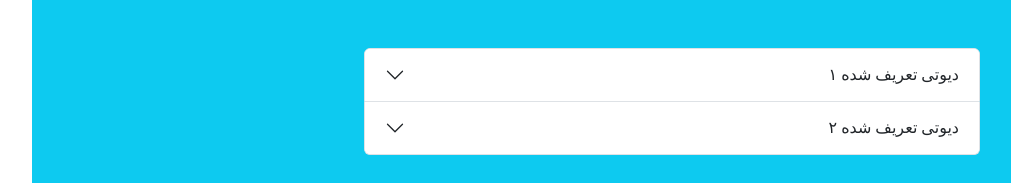
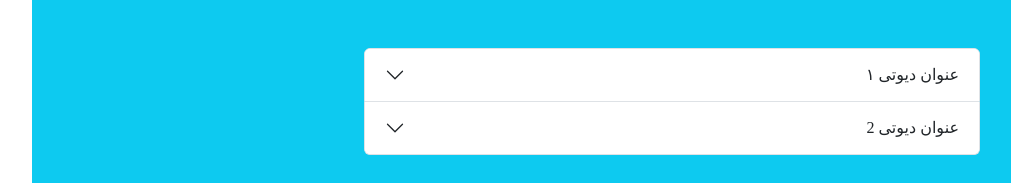
Before and after one commit to MohammadYSF/HelloBachak, a React (Create React App) app in the folder react_client/: page / in a window 1280 px wide. Shown: the top 183 px of the page, without its empty margins (108-1119 px from the left). Built offline with nearby package versions, Linux system fonts and the light colour scheme; a small style sheet from the web is missing.

Commit message:
accordion in AssignDuty component done

```diff
--- a/react_client/src/AssignDuty/Helper.js
+++ b/react_client/src/AssignDuty/Helper.js
@@ -10,4 +10,19 @@ export class AssignDutyHelper {
         LessonId: yup.number().min(1, 'انتخاب درس اجباری است'),
         StudentId: yup.number().min(1, 'انتخاب دانش آموز اجباری است')
     });
+    get previousDuties(){
+        const data = [
+            {
+                Id : 1,
+                Title : "عنوان دیوتی ۱",
+                Description : "توضیحاتی راجع به دیوتی ۱"
+            },
+            {
+                Id : 2,
+                Title : "عنوان دیوتی 2",
+                Description : "توضیحاتی راجع به دیوتی 2"
+            }
+        ];
+        return data;
+    }
 }
--- a/react_client/src/AssignDuty/Hook.jsx
+++ b/react_client/src/AssignDuty/Hook.jsx
@@ -11,6 +11,7 @@ export const UseAssignDuty = () => {
     const [maxMonthNumber , setMaxMonthNumber] = useState(12);
     const [data, setData] = useState("");
     const [mode , setMode] = useState(1);
+    const [previousDuties , setPreviousDuties] = useState([]);
     const myOwnHandleSubmit = (data) => {
 
     }
@@ -33,11 +34,12 @@ export const UseAssignDuty = () => {
             setMaxMonthNumber(12);
         }
     }
+    const accordionData = new AssignDutyHelper().previousDuties;
     return(
         {
             data,setData,handleSubmit , register , errors  ,
              myOwnHandleSubmit , onChangeDayInput , onChangeMonthInput , numberOfDaysOfMonth , maxMonthNumber,
-             mode
+             mode , accordionData
         }
     );
 }
--- a/react_client/src/AssignDuty/Index.jsx
+++ b/react_client/src/AssignDuty/Index.jsx
@@ -3,7 +3,7 @@ import Accordion from 'react-bootstrap/Accordion';
 import "../AssignDuty/style.css";
 export const AssignDuty = () => {
     const { data, setData, handleSubmit, register, errors, myOwnHandleSubmit
-        , onChangeDayInput, onChangeMonthInput, numberOfDaysOfMonth, maxMonthNumber, mode } = UseAssignDuty();
+        , onChangeDayInput, onChangeMonthInput, numberOfDaysOfMonth, maxMonthNumber, mode, accordionData } = UseAssignDuty();
 
     return (
         <>
@@ -12,18 +12,13 @@ export const AssignDuty = () => {
                 <div className="container w-50 pt-5">
                     {mode == 1 ?
                         <Accordion>
-                            <Accordion.Item eventKey="0">
-                                <Accordion.Header>دیوتی تعریف شده ۱</Accordion.Header>
+                            {accordionData.map(item => <Accordion.Item eventKey={item.Id} key={item.Id}>
+                                <Accordion.Header>{item.Title}</Accordion.Header>
                                 <Accordion.Body>
-                                    توضیحاتی راجع به دیوتی ۱
+                                    {item.Description}
                                 </Accordion.Body>
-                            </Accordion.Item>
-                            <Accordion.Item eventKey="1">
-                            <Accordion.Header>دیوتی تعریف شده ۲</Accordion.Header>
-                                <Accordion.Body>
-                                    توضیحاتی راجع به دیوتی ۲
-                                </Accordion.Body>
-                            </Accordion.Item>
+                            </Accordion.Item>)}
+
                         </Accordion>
                         : <></>}
                 </div>
```
